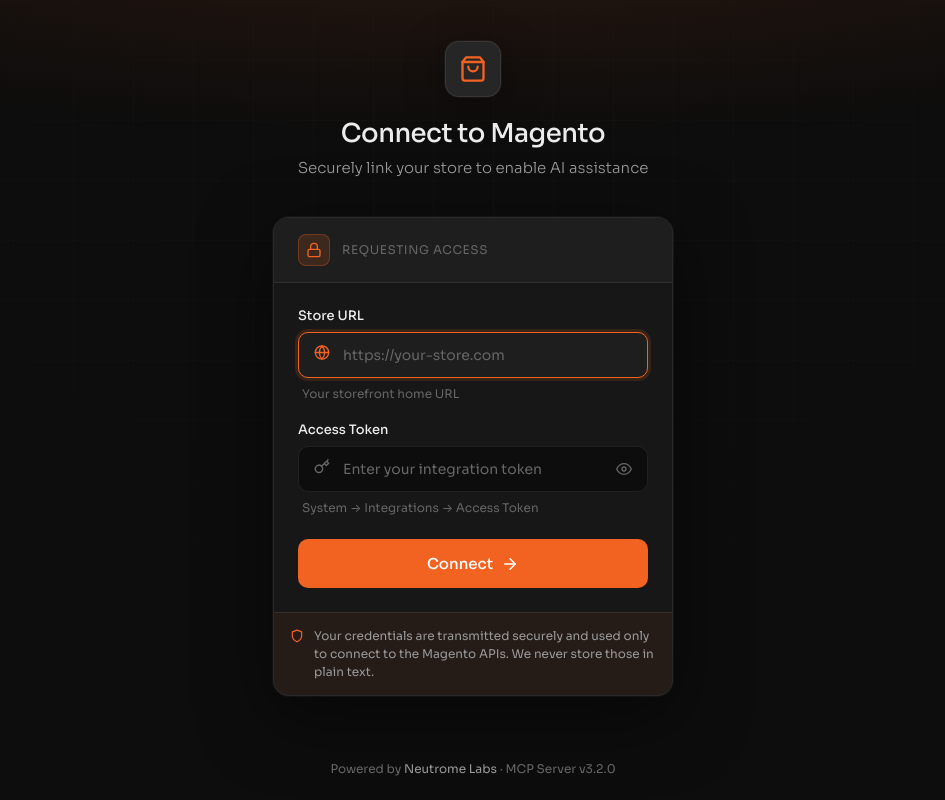
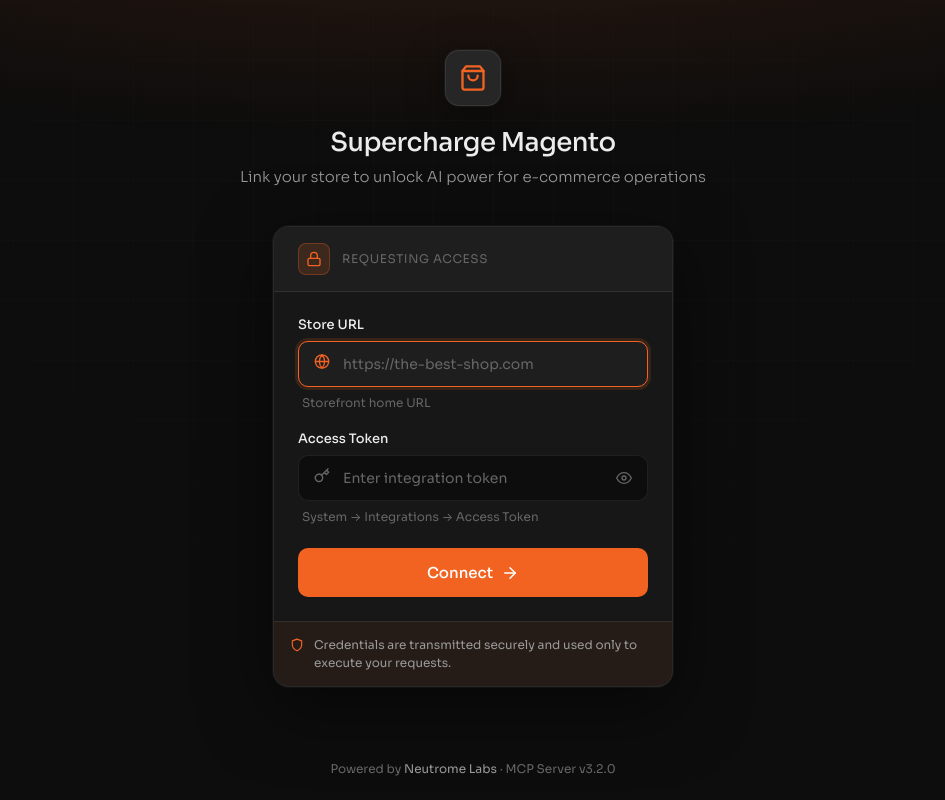
Before and after one commit to neutrome-labs/magento2-admin-mcp-server, a Python web app: template src/templates/auth.html in a window 1280 px wide. Shown: the whole page, without its empty margins (167-1112 px from the left). Run offline with Jinja, Linux system fonts and the light colour scheme; the template is opened without the code that fills it, so the values that code supplies are empty.

Commit message:
fix: texts

```diff
--- a/src/templates/auth.html
+++ b/src/templates/auth.html
@@ -426,8 +426,8 @@
                     <path d="M16 10a4 4 0 01-8 0"/>
                 </svg>
             </div>
-            <h1>Connect to Magento</h1>
-            <p>Securely link your store to enable AI assistance</p>
+            <h1>Supercharge Magento</h1>
+            <p>Link your store to unlock AI power for e-commerce operations</p>
         </header>
 
         <div class="auth-card">
@@ -459,13 +459,13 @@
                             type="url"
                             id="baseUrl"
                             name="baseUrl"
-                            placeholder="https://your-store.com"
+                            placeholder="https://the-best-shop.com"
                             required
                             autocomplete="url"
                             spellcheck="false"
                         />
                     </div>
-                    <p class="field-hint">Your storefront home URL</p>
+                    <p class="field-hint">Storefront home URL</p>
                 </div>
 
                 <div class="field">
@@ -480,7 +480,7 @@
                             type="password"
                             id="magentoToken"
                             name="magentoToken"
-                            placeholder="Enter your integration token"
+                            placeholder="Enter integration token"
                             required
                             autocomplete="current-password"
                         />
@@ -514,7 +514,7 @@
                 <svg viewBox="0 0 24 24" fill="none" stroke="currentColor" stroke-width="2" stroke-linecap="round" stroke-linejoin="round">
                     <path d="M12 22s8-4 8-10V5l-8-3-8 3v7c0 6 8 10 8 10z"/>
                 </svg>
-                <p>Your credentials are transmitted securely and used only to connect to the Magento APIs. We never store those in plain text.</p>
+                <p>Credentials are transmitted securely and used only to execute your requests.</p>
             </div>
         </div>
     </main>
```
Also changed, not shown: src/templates/auth-error.html (+5 -5 lines).
